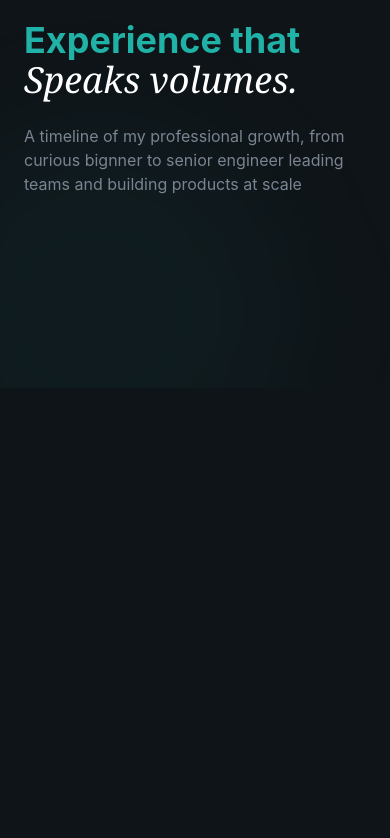
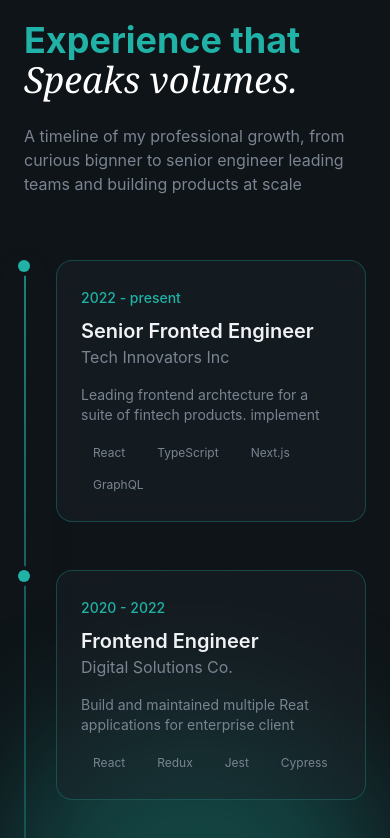
Before and after one commit to Askebir/aske-personal-portfolio, a React (Vite) app: page / in a window 390 px wide. Shown: the part 6126-6964 px from the top of the page. Before the commit the page ends 6514 px from the top, so only its background shows below. Built offline with nearby package versions, Linux system fonts and the light colour scheme.

Commit message:
experience section complated

```diff
--- a/src/sections/Experience.jsx
+++ b/src/sections/Experience.jsx
@@ -1,6 +1,6 @@
 const experiences = [
   {
-    pariod: "2022 - present",
+    period: "2022 - present",
     role: "Senior Fronted Engineer",
     company: "Tech  Innovators Inc",
     description:
@@ -9,7 +9,7 @@
     current: true,
   },
   {
-    pariod: "2020 - 2022",
+    period: "2020 - 2022",
     role: "Frontend Engineer",
     company: "Digital Solutions Co.",
     description:
@@ -18,7 +18,7 @@
     current: false,
   },
   {
-    pariod: "2019 - 2020",
+    period: "2019 - 2020",
     role: "Junior Developer",
     company: "StartUp Labs",
     description:
@@ -27,7 +27,7 @@
     current: false,
   },
   {
-    pariod: "2018 - 2019",
+    period: "2018 - 2019",
     role: "Freelance Developer",
     company: "Self-Employed",
     description:
@@ -40,7 +40,7 @@
 export const Experience = () => {
   return (
     <section id="experience" className="py-32  relative overflow-hidden">
-      <div className="absolute top-1/2 left-1/4 w-96 h-96 bg-primary/5 rounded-full blur-3xl -translate-x-1/2"></div>
+      <div className="absolute top-1/2 left-1/2 w-96 h-96 bg-primary/30 rounded-full blur-3xl -translate-x-1/2"></div>
       <div className="container mx-auto px-6 relative z-10">
         {/* Section Header */}
         <div className="max-w-3xl mb-16">
@@ -60,7 +60,55 @@
         </div>
         {/* Timeline */}
         <div className="relative">
-          <div className="timeline-glow absolute left-0 md:left-1/2 top-0 bottom-0 w-[2px] bg=gradient-to-b from-primary/70 via-primary/30 to-transparent md:-translate-x-1/2 shadow-[0_0_25px_rgba(32,178,160,0.8)]" />
+          <div className="timeline-glow absolute left-0 md:left-1/2 top-0  bottom-0 w-[2px] bg-linear-to-b from-primary/70 via-primary/30 to-transparent md:-translate-x-1/2 shadow-[0_0_25px_rgba(32,178,160,0.8)]" />
+          {/* EXPERIENCE ITMES */}
+
+          <div className="space-y-12">
+            {experiences.map((exp, index) => (
+              <div
+                key={index}
+                className="relative grid md:grid-cols-2 gap-8 aimate-fade-in"
+                style={{ animationDelay: `${(index + 1) * 150}ms` }}
+              >
+                {/* Timeline Dot */}
+                <div className="absolute left-0 md:left-1/2 top-0 w-3 h-3 bg-primary rounded-full -translate-x-1/2 ring-4 ring-background z-10">
+                  {exp.current && (
+                    <span className="absolute inset-0 rounded-full bg-primary animate-ping opacity-75" />
+                  )}
+                </div>
+
+                {/* Content */}
+                <div
+                  className={`pl-8 md:pl-0 ${index % 2 === 0 ? "md:pr-16 md:text-right" : "md:col-start-2 md:pl-16"}`}
+                >
+                  <div
+                    className={`glass p-6 rounded-2xl border border-primary/30 hover:border-primary/50 transition-all duration-500`}
+                  >
+                    <span className="text-sm text-primary font-medium">
+                      {exp.period}
+                    </span>
+                    <h3 className="text-xl font-semibold mt-2">{exp.role}</h3>
+                    <p className="text-muted-foreground">{exp.company}</p>
+                    <p className="text-sm text-muted-foreground mt-4">
+                      {exp.description}
+                    </p>
+                    <div
+                      className={`flex flex-wrap gap-2 mt-4 ${index % 2 === 0 ? "md:justify-end" : ""} `}
+                    >
+                      {exp.technologies.map((tech, techindx) => (
+                        <span
+                          key={techindx}
+                          className="px-3 py-1 bg-serface text-xs rounded-full text-muted-foreground"
+                        >
+                          {tech}
+                        </span>
+                      ))}
+                    </div>
+                  </div>
+                </div>
+              </div>
+            ))}
+          </div>
         </div>
       </div>
     </section>
```
